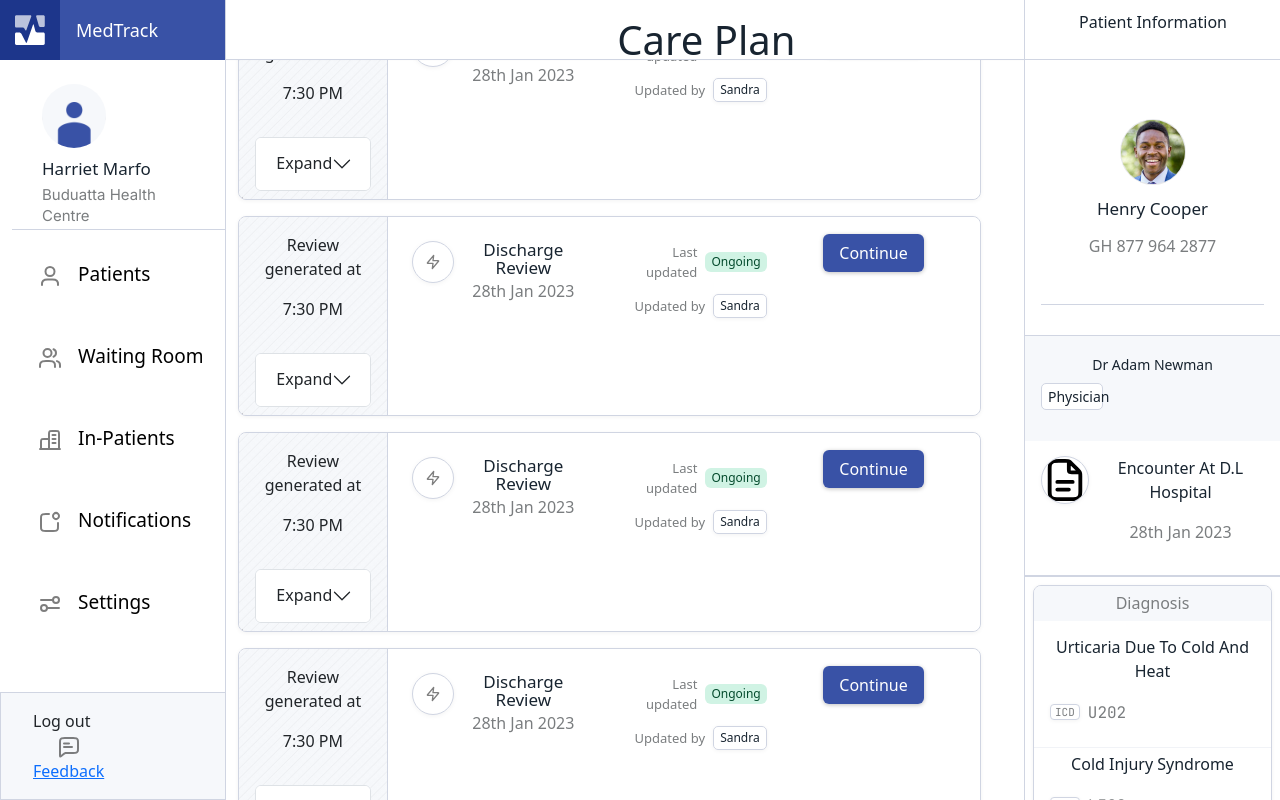
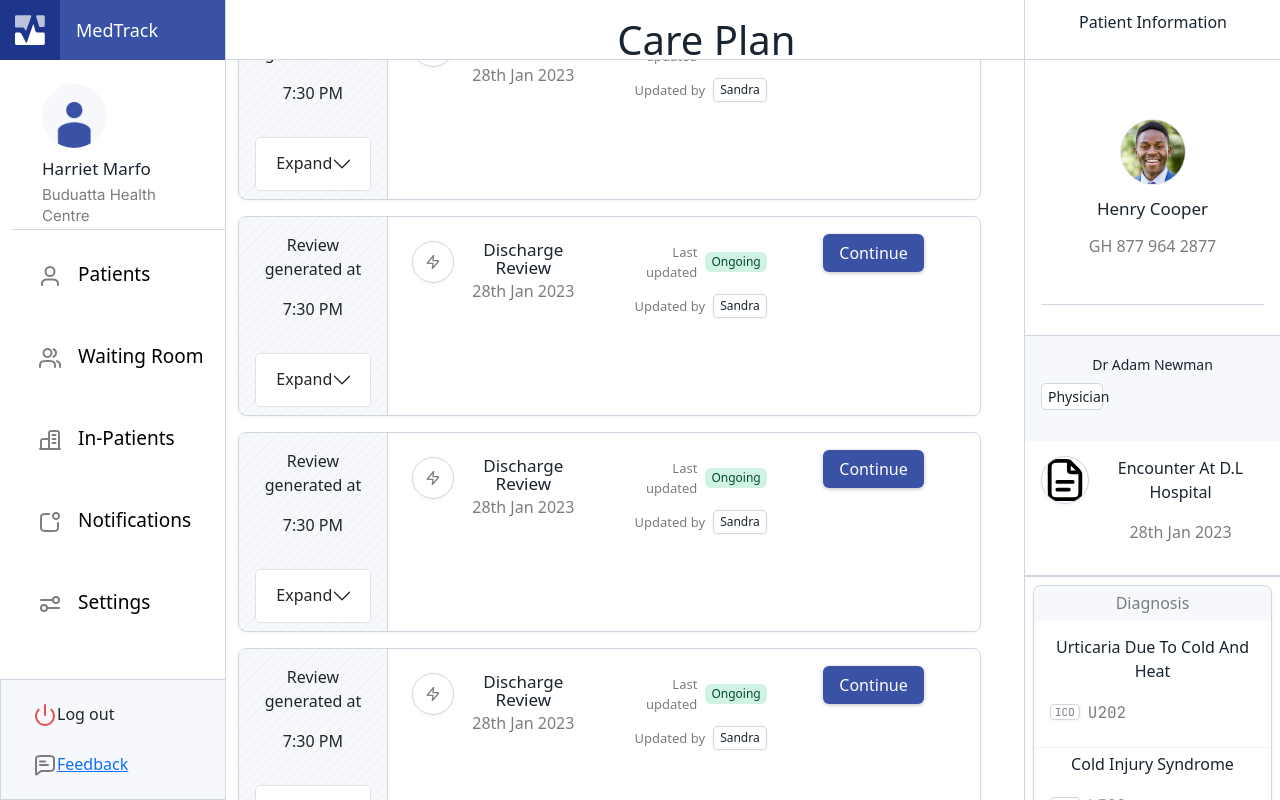
Before and after one commit to mihrab34/medtrack-takehome-task, a React (Create React App) app in the folder my-app/: page / in a window 1280 px wide. Built offline with nearby package versions, Linux system fonts and the light colour scheme.

Commit message:
fix sidebar footer issue

```diff
--- a/my-app/src/App.js
+++ b/my-app/src/App.js
@@ -1,9 +1,9 @@
+import { Col, Container, Row } from 'react-bootstrap';
+import { BrowserRouter as Router } from 'react-router-dom';
 import './App.css';
-import { BrowserRouter as Router } from 'react-router-dom';
-import { Container, Row, Col } from 'react-bootstrap';
 import SideNavbar from './Components/SideNavbar';
+import CarePlan from './Components/carePlan/CarePlan';
 import PatientInformation from './Components/patientInformation/PatientInformation';
-import CarePlan from './Components/carePlan/CarePlan';
 function App() {
   return (
     <div className="App">
@@ -11,7 +11,7 @@ function App() {
         <Container fluid>
           <Row>
             {/* SideNavbar */}
-            <Col sm={4} md={3} lg={2}>
+            <Col sm={12} md={3} lg={2}>
               <SideNavbar />
             </Col>
             {/* CarePlan (Main Content) */}
@@ -19,7 +19,7 @@ function App() {
               <CarePlan />
             </Col>
             {/* PatientInformation */}
-            <Col sm={12} md={3} lg={2} className="d-none d-lg-block">
+            <Col lg={2} className="d-none d-lg-block">
               <PatientInformation />
             </Col>
           </Row>
--- a/my-app/src/Components/SideNavbar.js
+++ b/my-app/src/Components/SideNavbar.js
@@ -57,14 +57,14 @@ const SideNavbar = () => {
                   src='images/ic-settings.svg'
                 />Settings</Nav.Link>
               </Nav>
-              <div className="navbar-menu-base d-flex flex-column align-items-start">
-                <div href="#" data-w-id="b73d2596-370f-6339-6ccc-649fdf28642e" className="logout-link ">
-                  <div className="menu-icon logout"></div>
+              <div className="navbar-menu-base d-flex flex-column align-items-start justify-content-between">
+                <div href="#" className="logout-link d-flex justify-content-center mr-2 align-items-center mb-4 ">
+                  <div className="menu-icon logout pr-4"><img src="images/ic-logout-hover.svg" loading="lazy" alt="" class="support-icon" /></div>
                   <div className="navbar-label">Log out</div>
                 </div>
-                <Link to="#" class="support-block">
-                  <div class="support-icon-block"><img src="images/ic-feedback.svg" loading="lazy" alt="" class="support-icon" /></div>
-                  <div class="support-h2">Feedback</div>
+                <Link to="#" className="support-block d-flex justify-content-center align-items-center">
+                  <div className="support-icon-block pr-4"><img src="images/ic-feedback.svg" loading="lazy" alt="" class="support-icon" /></div>
+                  <div className="support-h2">Feedback</div>
                 </Link>
               </div>
             </div>
--- a/my-app/src/styles/sidenavbar.css
+++ b/my-app/src/styles/sidenavbar.css
@@ -1,5 +1,4 @@
 .navbar-column {
-    z-index: 2000;
     width: 21%;
     height: 100vh;
     border-right: 1px solid var(--stroke);
@@ -18,7 +17,7 @@
 }
 
 .brand-block {
-    width: 21%;
+    width: 100%;
     height: 60px;
     color: var(--white);
     text-align: center;
@@ -130,7 +129,7 @@
     background-color: var(--bkg);
     box-shadow: none;
     margin-top: 16px;
-    padding: 16px 24px 16px 32px;
+    padding: 22px 24px 22px 32px;
     position: fixed;
     bottom: 0%;
     left: 0%;
@@ -141,11 +140,12 @@
 @media (max-width: 991px) {
     .navbar-column {
         width: 50%;
-        border-right-style: none;
+        border-right: none;
         box-sizing: border-box;
     }
 
     .navbar-content-wrapper {
+        width: 100%;
         background-color: rgba(0, 0, 0, 0);
     }
 
@@ -158,17 +158,20 @@
         padding-right: 24px;
     }
 
+    .nav-link {
+        font-size: 16px;
+    }
+
     .navbar-menu-wrapper {
-        border-right: 1px rgba(0, 0, 0, 0);
         padding-bottom: 96px;
+        padding-left: 0;
     }
 
     .navbar-menu-base {
-        width: 90%;
+        width: 45%;
         border-radius: 8px;
         padding-bottom: 16px;
-        padding-right: 24px;
         position: relative;
-        left: 5%;
+        left: 0%;
     }
   }
```
